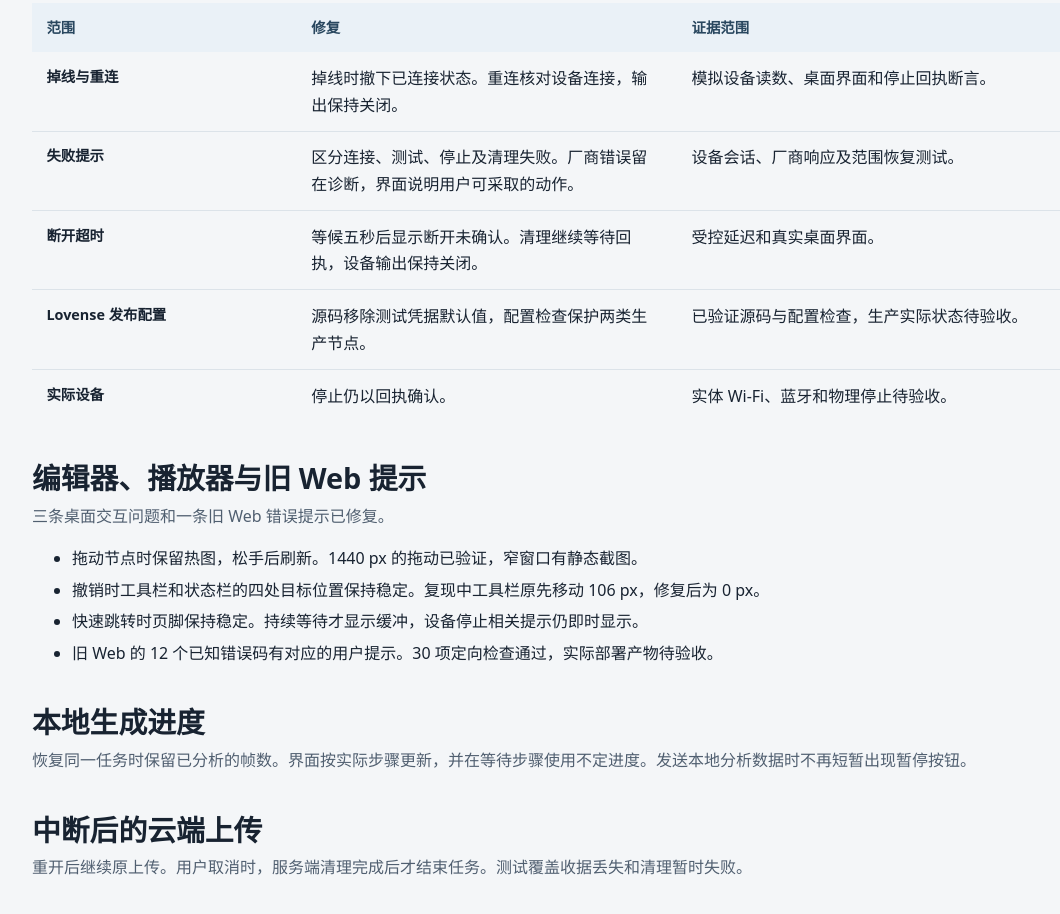
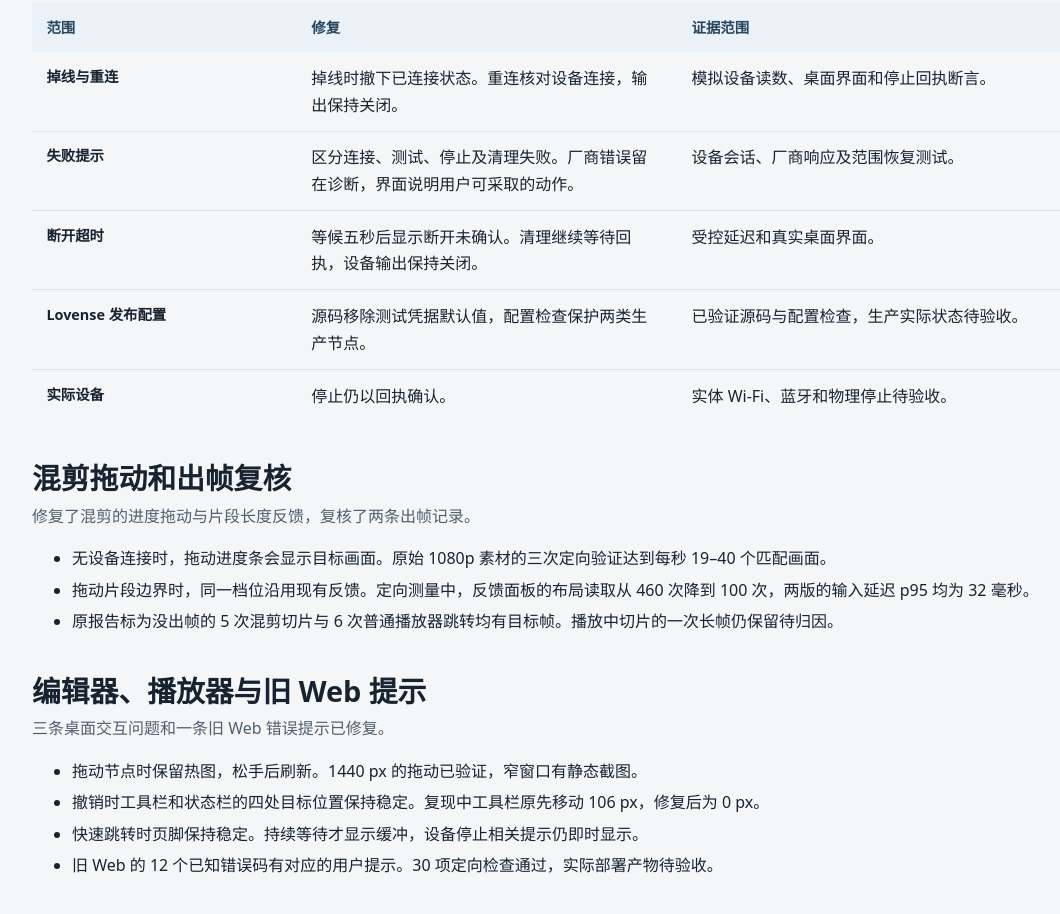
Before and after one commit to RUIooSHI/peakron-release-plan, a plain HTML site: page index.html in a window 1280 px wide. Shown: the part 996-1910 px from the top of the page, without its empty margins (32-1092 px from the left). Drawn offline with Linux system fonts and the light colour scheme.

Commit message:
Publish Mix scrub, resize and frame evidence

```diff
--- a/index.html
+++ b/index.html
@@ -131,7 +131,7 @@
       <aside class="release" aria-label="发布状态与候选">
         <strong>暂缓封板</strong>
         <p>桌面版本 · 公开计划</p>
-        <p><time datetime="2026-11-22">2026-11-22</time> · 本批修复 4 条既有记录</p>
+        <p><time datetime="2026-11-22">2026-11-22</time> · 本批修复 2 条，复核关闭 2 条</p>
       </aside>
     </div>
   </header>
@@ -139,6 +139,7 @@
     <div class="wrap">
       <a href="#blockers">封板阻断</a>
       <a href="#device-link-followup">设备修复</a>
+      <a href="#mix-scrub-and-resize">混剪拖动与出帧</a>
       <a href="#interaction-and-web-errors">交互与旧 Web 文案</a>
       <a href="#local-generation-progress">本地生成进度</a>
       <a href="#cloud-upload-recovery">云端上传恢复</a>
@@ -215,6 +216,18 @@
           <tr><th scope="row">实际设备</th><td data-label="修复">停止仍以回执确认。</td><td data-label="证据范围">实体 Wi-Fi、蓝牙和物理停止待验收。</td></tr>
         </tbody>
       </table>
+    </section>
+
+    <section id="mix-scrub-and-resize" aria-labelledby="mix-scrub-and-resize-title">
+      <div class="section-head">
+        <h2 id="mix-scrub-and-resize-title">混剪拖动和出帧复核</h2>
+        <p>修复了混剪的进度拖动与片段长度反馈，复核了两条出帧记录。</p>
+      </div>
+      <ul>
+        <li>无设备连接时，拖动进度条会显示目标画面。原始 1080p 素材的三次定向验证达到每秒 19–40 个匹配画面。</li>
+        <li>拖动片段边界时，同一档位沿用现有反馈。定向测量中，反馈面板的布局读取从 460 次降到 100 次，两版的输入延迟 p95 均为 32 毫秒。</li>
+        <li>原报告标为没出帧的 5 次混剪切片与 6 次普通播放器跳转均有目标帧。播放中切片的一次长帧仍保留待归因。</li>
+      </ul>
     </section>
 
     <section id="interaction-and-web-errors" aria-labelledby="interaction-and-web-errors-title">
```
